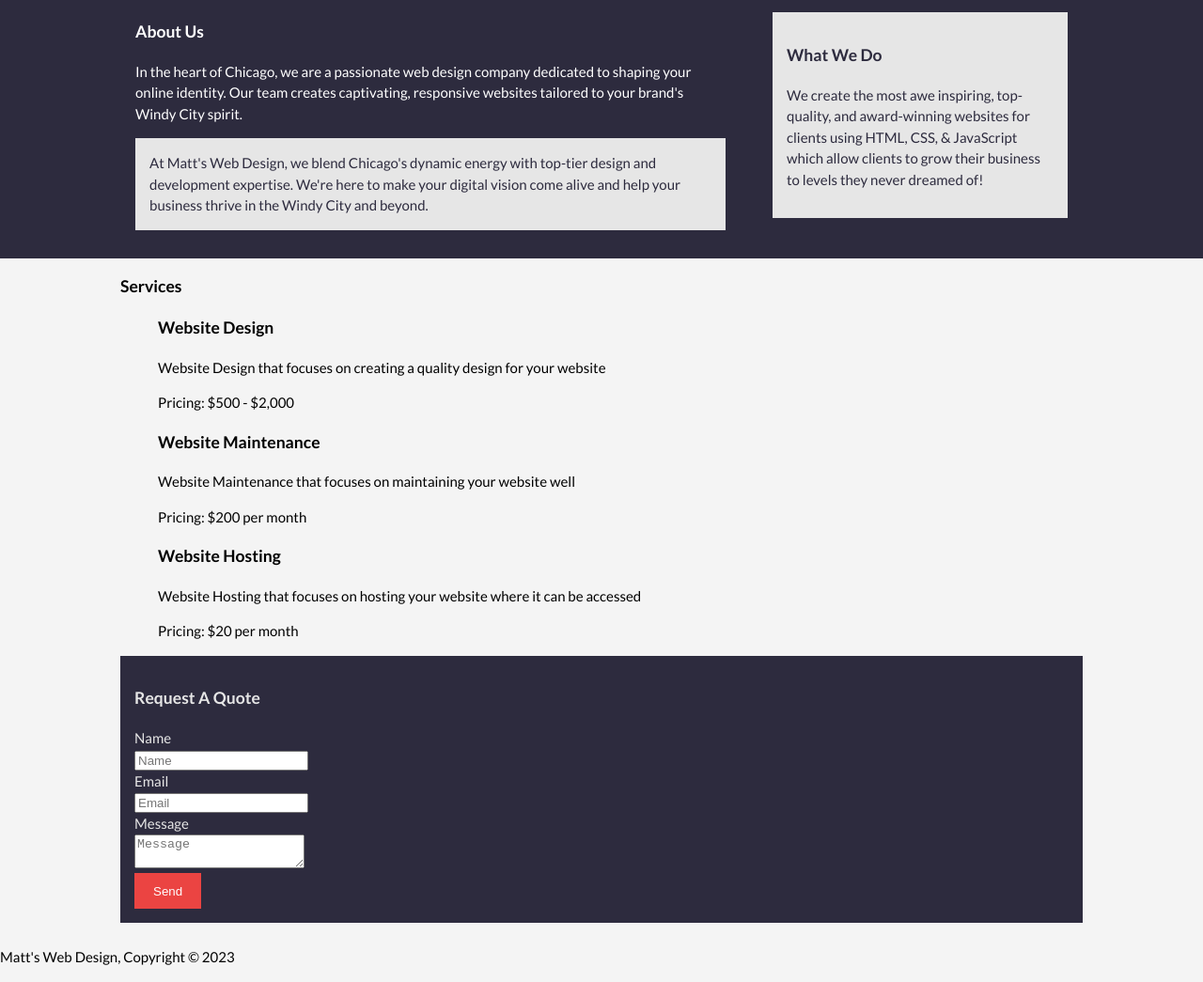
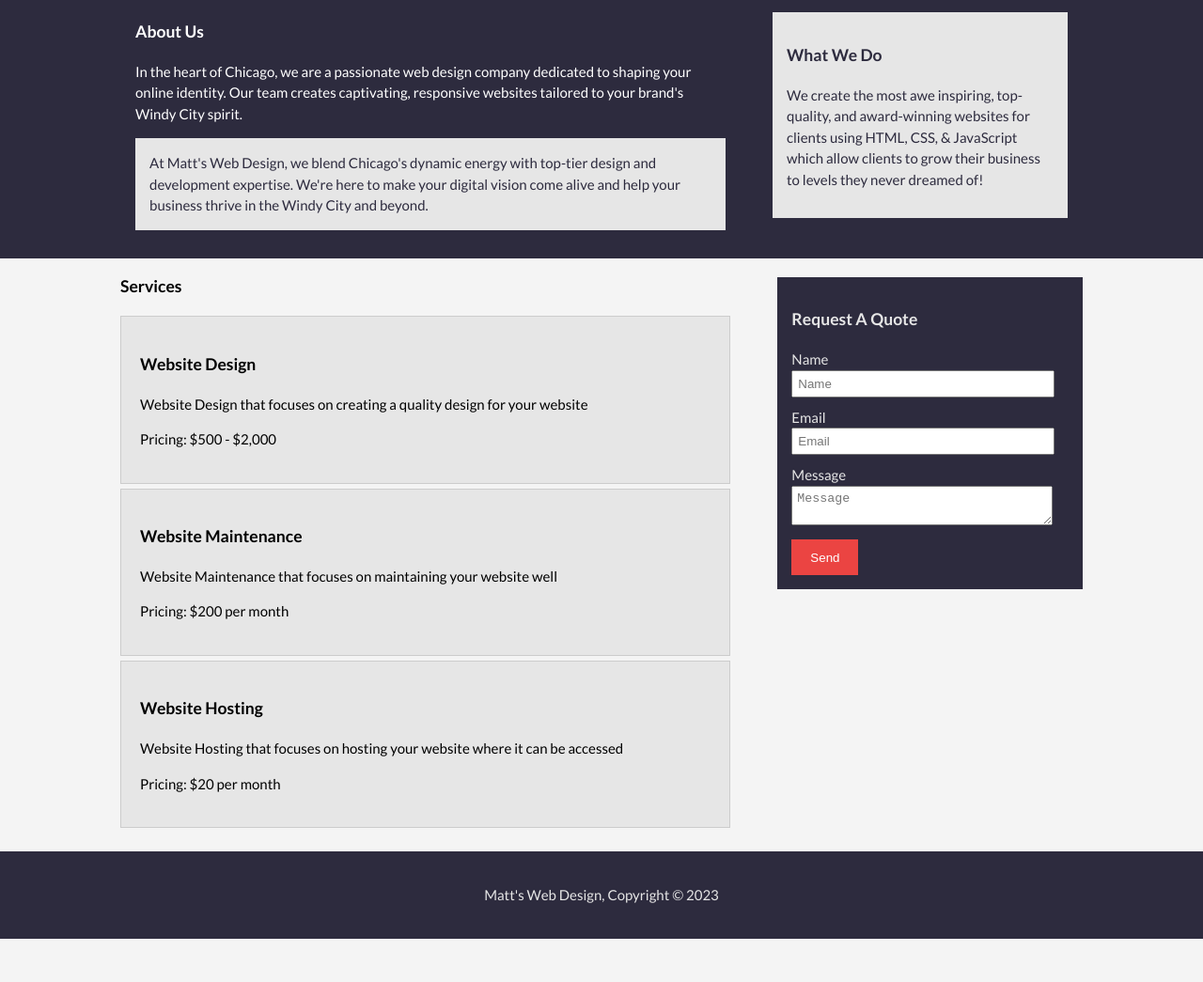
Before and after one commit to MattJRiley14/Full_Webpage, a plain HTML site: page index.html in a window 1280 px wide. Shown: the part 1016-2061 px from the top of the page at 94% size. After the commit the page ends 2015 px from the top, so only its background shows below. Drawn offline with Linux system fonts and the light colour scheme.

Commit message:
Created styles for Services and Footer sections

```diff
--- a/style.css
+++ b/style.css
@@ -181,3 +181,41 @@ i {
   grid-template-columns: 2fr 1fr;
   column-gap: 50px;
 }
+
+/* Services */
+#services .container {
+  display: grid;
+  grid-template-columns: 2fr 1fr;
+  column-gap: 50px;
+}
+
+#services ul {
+  padding: 0;
+}
+
+#services li {
+  border: 1px solid #ccc;
+  padding: 20px;
+  margin-bottom: 5px;
+  background-color: #e6e6e6;
+}
+
+#services .sidebar {
+  margin-top: 10px;
+}
+
+#services input,
+#services textarea {
+  margin-bottom: 10px;
+  width: 90%;
+  padding: 5px;
+}
+
+/* Footer */
+footer {
+  background-color: #2d2b3e;
+  color: #e6e6e6;
+  text-align: center;
+  padding: 20px;
+  margin-top: 20px;
+}
```
